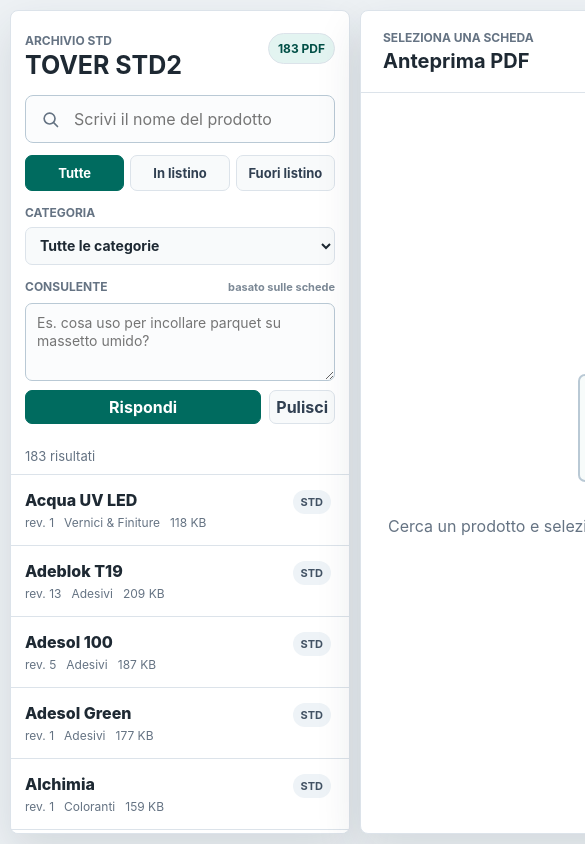
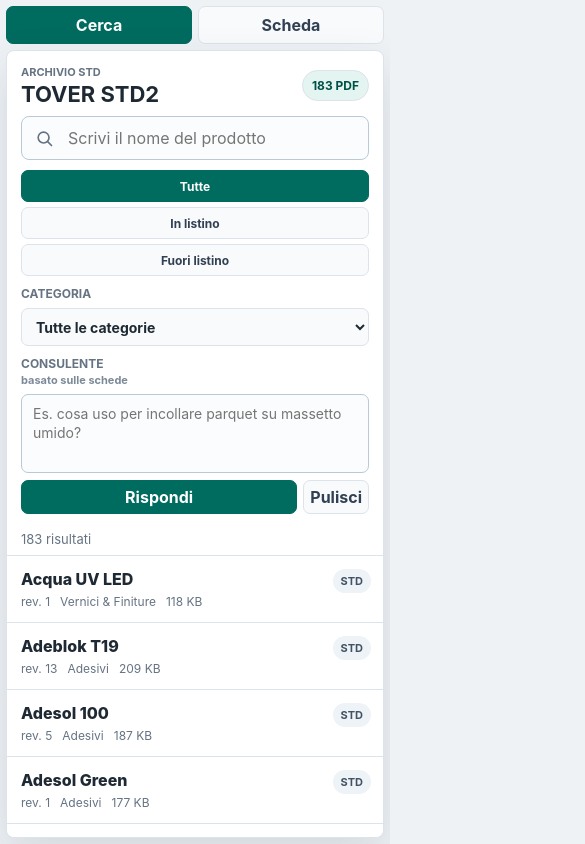
Before and after one commit to Kingstone83/STD-TOVER, a plain HTML site: page std2/index.html in a window 390 px wide. Shown: the top 844 px of the page, 585 px wide, since content can reach past the window. Drawn offline with Linux system fonts and the light colour scheme.

Commit message:
Redesign STD2 responsive layout

```diff
--- a/std2/assets/app.js
+++ b/std2/assets/app.js
@@ -4,6 +4,7 @@ const state = {
   filter: "all",
   category: "all",
   query: "",
+  mobileView: "search",
 };
 
 const el = {
@@ -24,6 +25,8 @@ const el = {
   downloadButton: document.querySelector("#downloadButton"),
   openButton: document.querySelector("#openButton"),
   filters: document.querySelectorAll(".filter"),
+  mobileTabs: document.querySelectorAll(".mobile-tab"),
+  backButton: document.querySelector("#backButton"),
 };
 
 init();
@@ -42,6 +45,7 @@ async function init() {
     el.countBadge.textContent = `${state.items.length} PDF`;
     populateCategories();
     bindEvents();
+    setMobileView("search");
     render();
   } catch (error) {
     el.resultMeta.textContent = "Indice non trovato. Esegui npm run sync.";
@@ -72,6 +76,12 @@ function bindEvents() {
     }
   });
 
+  el.backButton.addEventListener("click", () => setMobileView("search"));
+
+  for (const button of el.mobileTabs) {
+    button.addEventListener("click", () => setMobileView(button.dataset.mobileView));
+  }
+
   for (const button of el.filters) {
     button.addEventListener("click", () => {
       state.filter = button.dataset.filter;
@@ -80,6 +90,17 @@ function bindEvents() {
       }
       render();
     });
+  }
+}
+
+function setMobileView(view) {
+  state.mobileView = view === "viewer" ? "viewer" : "search";
+  document.body.dataset.mobileView = state.mobileView;
+
+  for (const button of el.mobileTabs) {
+    const isActive = button.dataset.mobileView === state.mobileView;
+    button.classList.toggle("is-active", isActive);
+    button.setAttribute("aria-pressed", String(isActive));
   }
 }
 
@@ -331,6 +352,14 @@ function selectItem(id) {
   for (const button of el.results.querySelectorAll(".result-item")) {
     button.classList.toggle("is-selected", button.dataset.id === id);
   }
+
+  if (isMobileLayout()) {
+    setMobileView("viewer");
+  }
+}
+
+function isMobileLayout() {
+  return window.matchMedia("(max-width: 760px)").matches;
 }
 
 function showPdfFrame(url) {
--- a/std2/assets/styles.css
+++ b/std2/assets/styles.css
@@ -25,7 +25,9 @@ body {
 }
 
 button,
-input {
+input,
+select,
+textarea {
   font: inherit;
 }
 
@@ -41,6 +43,32 @@ a {
   height: 100vh;
   min-height: 100vh;
   padding: 18px;
+}
+
+.mobile-tabs {
+  display: none;
+}
+
+.mobile-tab,
+.back-button {
+  min-height: 38px;
+  border: 1px solid var(--line);
+  border-radius: 7px;
+  background: #f8fafb;
+  color: #314052;
+  cursor: pointer;
+  font-weight: 750;
+}
+
+.mobile-tab.is-active {
+  border-color: var(--accent);
+  background: var(--accent);
+  color: white;
+}
+
+.back-button {
+  display: none;
+  padding: 0 12px;
 }
 
 .search-panel,
@@ -443,7 +471,8 @@ svg {
 }
 
 .icon-button,
-.download-button {
+.download-button,
+.back-button {
   display: inline-flex;
   align-items: center;
   justify-content: center;
@@ -465,6 +494,10 @@ svg {
   background: var(--accent);
   border-color: var(--accent);
   color: white;
+}
+
+.back-button {
+  display: none;
 }
 
 .icon-button[aria-disabled="true"],
@@ -550,15 +583,9 @@ mark {
   color: var(--muted);
 }
 
-@media (max-width: 900px) {
-  body {
-    overflow-x: auto;
-  }
-
+@media (max-width: 980px) {
   .app-shell {
-    grid-template-columns: 340px minmax(520px, 1fr);
-    height: 100vh;
-    min-width: 880px;
+    grid-template-columns: minmax(310px, 380px) minmax(0, 1fr);
     padding: 10px;
     gap: 10px;
   }
@@ -575,55 +602,199 @@ mark {
   }
 
   h2 {
-    max-width: 300px;
+    max-width: 36vw;
     white-space: nowrap;
-  }
-
-  .viewer-actions {
-    width: auto;
-  }
-
-  .download-button {
-    flex: none;
   }
 }
 
-@media (max-width: 520px) {
-  .brand,
-  .search-box,
-  .toolbar,
-  .category-filter,
-  .advisor,
-  .result-meta {
-    margin-left: 0;
-    margin-right: 0;
-    padding-left: 14px;
-    padding-right: 14px;
+@media (max-width: 760px) {
+  html,
+  body {
+    width: 100%;
+    overflow: hidden;
+  }
+
+  .app-shell {
+    grid-template-columns: minmax(0, 1fr);
+    grid-template-rows: auto minmax(0, 1fr);
+    width: 100%;
+    height: 100vh;
+    min-height: 100vh;
+    padding: 8px;
+    gap: 8px;
+  }
+
+  .mobile-tabs {
+    display: grid;
+    grid-template-columns: repeat(2, minmax(0, 1fr));
+    gap: 6px;
+  }
+
+  .search-panel,
+  .viewer-panel {
+    grid-row: 2;
+    height: auto;
+    min-height: 0;
+    max-height: none;
+  }
+
+  body[data-mobile-view="search"] .viewer-panel,
+  body[data-mobile-view="viewer"] .search-panel {
+    display: none;
+  }
+
+  .search-panel {
+    overflow: hidden;
+  }
+
+  .viewer-panel {
+    min-width: 0;
   }
 
   .brand {
-    flex-direction: row;
-    gap: 12px;
-  }
-
-  .search-box {
-    margin: 0 14px 12px;
-  }
-
-  .toolbar {
-    grid-template-columns: repeat(3, minmax(0, 1fr));
-  }
-
-  .result-item {
-    padding-left: 14px;
+    gap: 10px;
+    padding: 14px 14px 10px;
   }
 
   h1 {
-    font-size: 25px;
+    font-size: 24px;
   }
 
   .count {
     padding: 7px 9px;
     font-size: 12px;
   }
+
+  .search-box {
+    margin: 0 14px 10px;
+    padding: 10px 12px;
+  }
+
+  .toolbar {
+    gap: 5px;
+    padding: 0 14px 10px;
+  }
+
+  .filter {
+    min-height: 34px;
+    font-size: 12px;
+  }
+
+  .category-filter,
+  .advisor,
+  .result-meta {
+    padding-left: 14px;
+    padding-right: 14px;
+  }
+
+  .category-filter {
+    padding-bottom: 10px;
+  }
+
+  .advisor {
+    gap: 7px;
+    padding-bottom: 10px;
+  }
+
+  .advisor textarea {
+    min-height: 66px;
+    resize: none;
+  }
+
+  .advisor-actions {
+    gap: 6px;
+  }
+
+  .advisor-button,
+  .advisor-clear {
+    min-height: 34px;
+  }
+
+  .result-meta {
+    padding-bottom: 8px;
+  }
+
+  .result-item {
+    padding: 13px 12px 13px 14px;
+  }
+
+  .result-name {
+    white-space: normal;
+  }
+
+  .viewer-header {
+    min-height: 0;
+    align-items: stretch;
+    flex-direction: column;
+    gap: 11px;
+    padding: 13px 14px;
+  }
+
+  h2 {
+    max-width: 100%;
+    white-space: normal;
+    font-size: 18px;
+  }
+
+  .viewer-actions {
+    width: 100%;
+    display: grid;
+    grid-template-columns: auto 42px minmax(0, 1fr);
+    gap: 8px;
+  }
+
+  .back-button {
+    display: inline-flex;
+  }
+
+  .download-button {
+    min-width: 0;
+    padding: 0 12px;
+  }
+
+  .preview-wrap {
+    padding: 12px;
+  }
+
+  #previewImage {
+    width: min(100%, 760px);
+  }
 }
+
+@media (max-width: 420px) {
+  .app-shell {
+    padding: 6px;
+    gap: 6px;
+  }
+
+  .brand {
+    align-items: center;
+  }
+
+  .eyebrow,
+  .viewer-title p {
+    font-size: 11px;
+  }
+
+  h1 {
+    font-size: 22px;
+  }
+
+  .toolbar {
+    grid-template-columns: 1fr;
+  }
+
+  .filter {
+    min-height: 32px;
+  }
+
+  .advisor-heading {
+    align-items: flex-start;
+    flex-direction: column;
+    gap: 2px;
+  }
+
+  .viewer-actions {
+    grid-template-columns: minmax(0, 1fr) 42px minmax(0, 1fr);
+  }
+}
--- a/std2/index.html
+++ b/std2/index.html
@@ -4,10 +4,15 @@
     <meta charset="utf-8" />
     <meta name="viewport" content="width=device-width, initial-scale=1" />
     <title>TOVER STD2</title>
-    <link rel="stylesheet" href="assets/styles.css?v=7" />
+    <link rel="stylesheet" href="assets/styles.css?v=8" />
   </head>
-  <body>
+  <body data-mobile-view="search">
     <main class="app-shell">
+      <nav class="mobile-tabs" aria-label="Vista mobile">
+        <button class="mobile-tab is-active" type="button" data-mobile-view="search" aria-pressed="true">Cerca</button>
+        <button class="mobile-tab" type="button" data-mobile-view="viewer" aria-pressed="false">Scheda</button>
+      </nav>
+
       <section class="search-panel" aria-label="Ricerca schede tecniche">
         <div class="brand">
           <div>
@@ -61,6 +66,7 @@
             <h2 id="viewerName">Anteprima PDF</h2>
           </div>
           <div class="viewer-actions">
+            <button class="back-button" type="button" id="backButton">Ricerca</button>
             <a class="icon-button" id="openButton" href="#" target="_blank" rel="noreferrer" aria-label="Apri in nuova finestra" title="Apri">
               <svg aria-hidden="true" viewBox="0 0 24 24">
                 <path d="M15 3h6v6m-1-5-9 9M21 14v5a2 2 0 0 1-2 2H5a2 2 0 0 1-2-2V5a2 2 0 0 1 2-2h5" />
@@ -87,6 +93,6 @@
       </section>
     </main>
 
-    <script src="assets/app.js?v=6" type="module"></script>
+    <script src="assets/app.js?v=8" type="module"></script>
   </body>
 </html>
```
